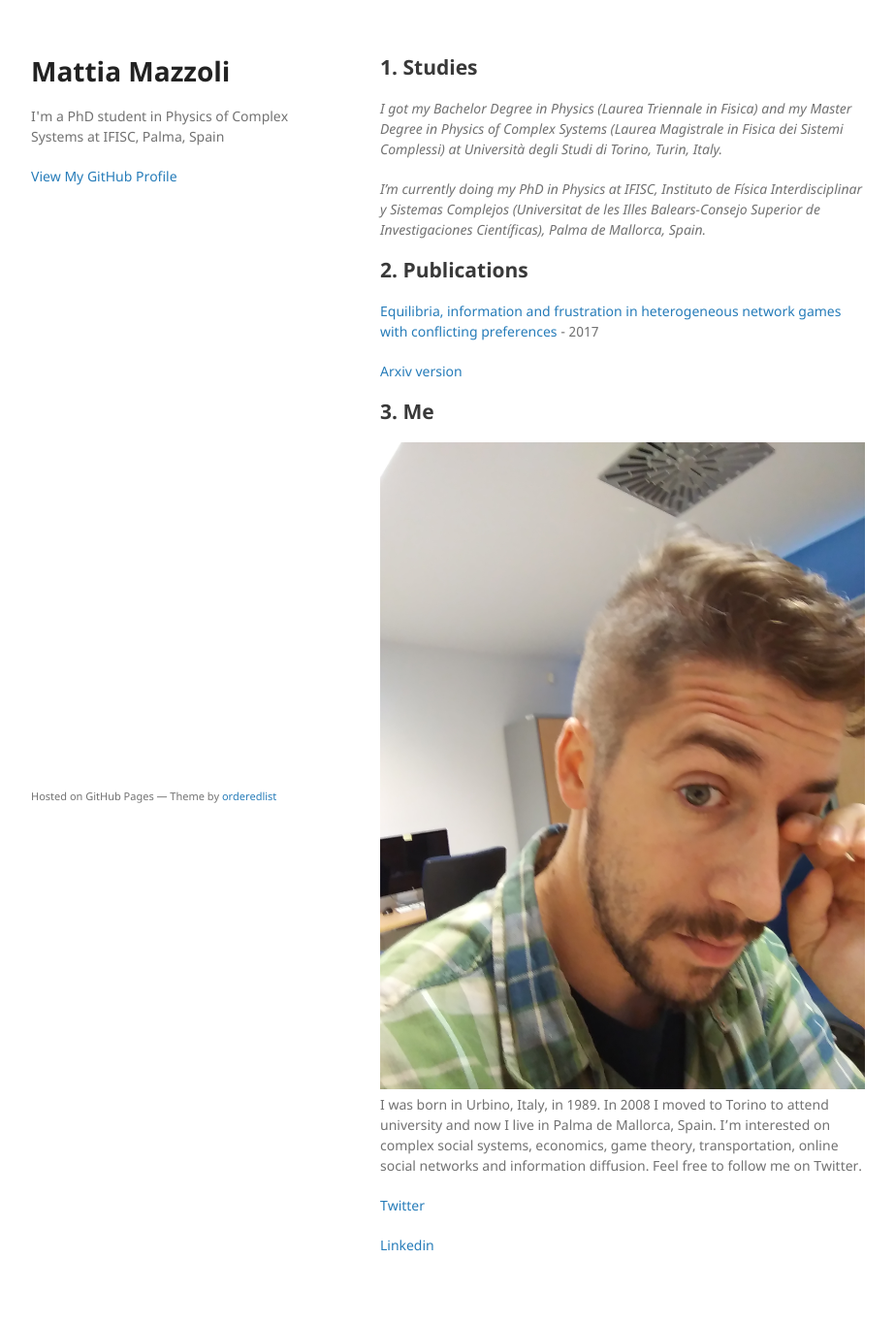
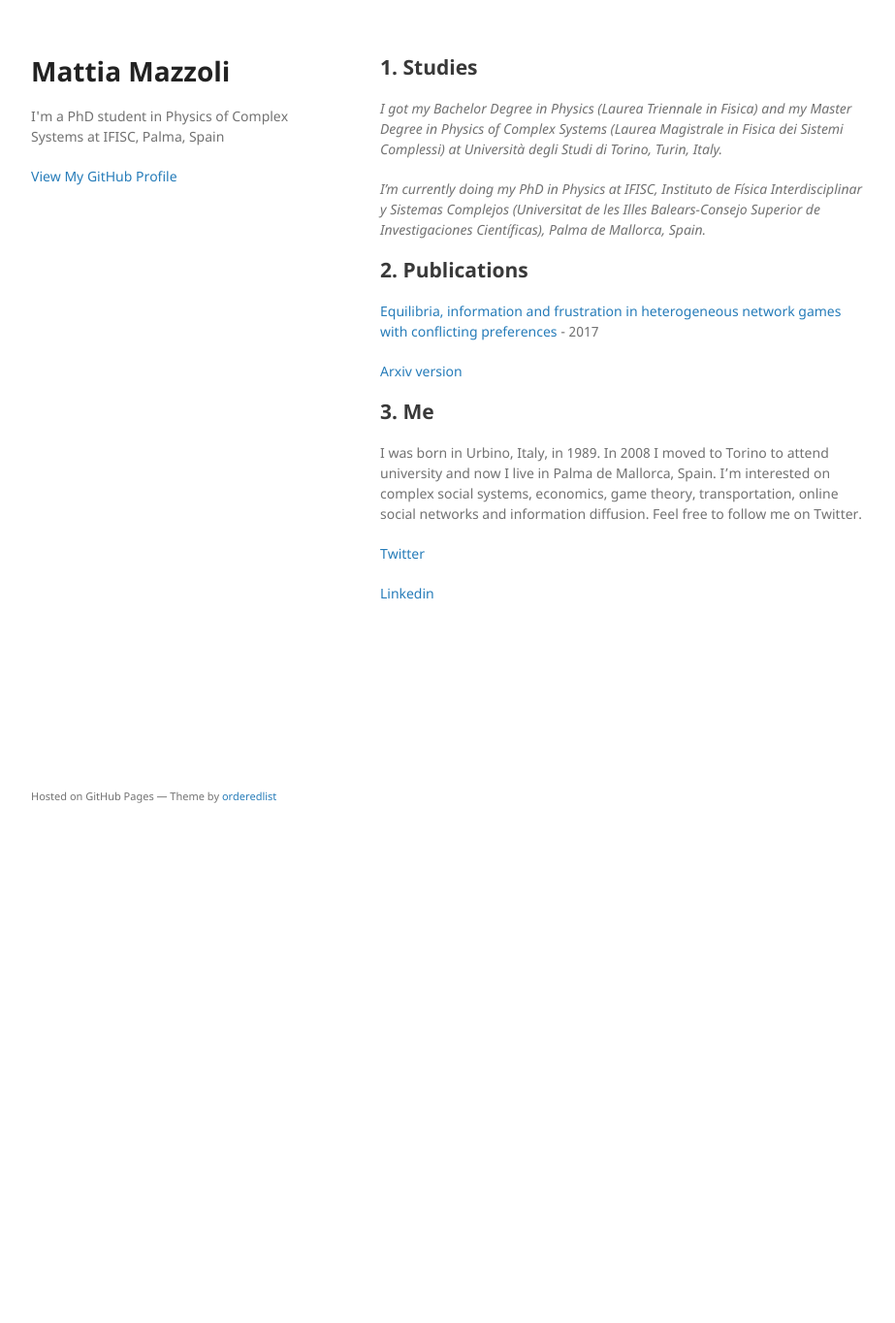
Before and after one commit to mattiamazzoli/mattiamazzoli.github.io, a Jekyll site: the page built from index.md, in a window 1280 px wide. Shown: the whole page at 97% size, without its empty margins (178-1101 px from the left). Built offline with Jekyll 4.4.1, drawn with Linux system fonts in a browser that asks for light colours; our own code applies the rules of GitHub Pages for plain Markdown files; after the commit the page ends 900 px from its top, so only the background shows below that.

Commit message:
Update index.md

```diff
--- a/index.md
+++ b/index.md
@@ -12,7 +12,7 @@
 
 
 ## 3. Me
-![](https://github.com/mattiamazzoli/mattiamazzoli.github.io/blob/master/assets/ifisc.jpg)
+
 I was born in Urbino, Italy, in 1989.
 In 2008 I moved to Torino to attend university and now I live in Palma de Mallorca, Spain.
 I'm interested on complex social systems, economics, game theory, transportation, online social networks and information diffusion.
```
